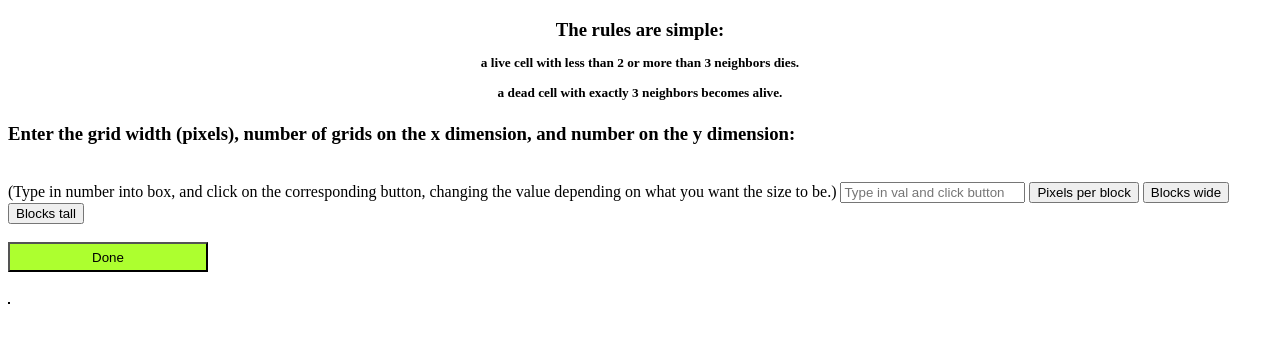
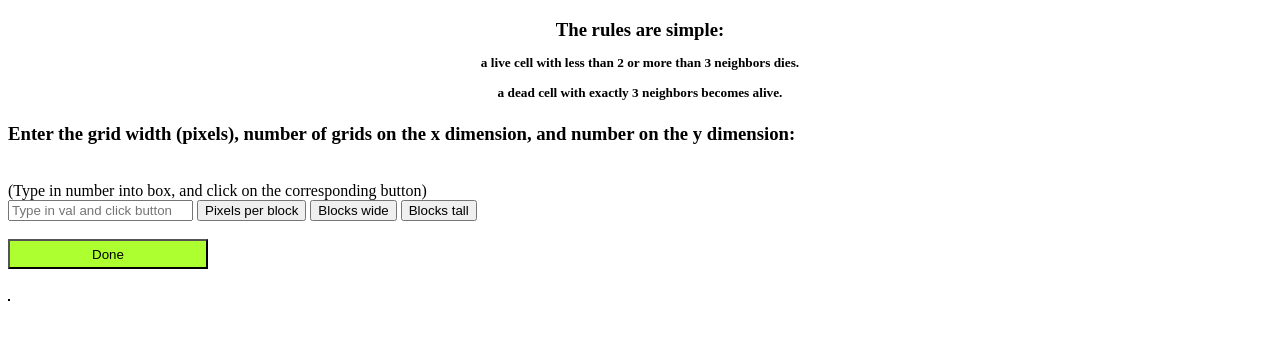
Before and after one commit to praxxus11/praxxus11.github.io, a plain HTML site: page conway.html in a window 1280 px wide. Shown: the part 61-404 px from the top of the page. Drawn offline with Linux system fonts and the light colour scheme.

Commit message:
Update conway.html

```diff
--- a/conway.html
+++ b/conway.html
@@ -47,7 +47,8 @@
         </script>
         <h3>Enter the grid width (pixels), number of grids on the x dimension, and number on the y dimension:</h3>
         <br>
-        (Type in number into box, and click on the corresponding button, changing the value depending on what you want the size to be.)
+        (Type in number into box, and click on the corresponding button)
+        <br>
         <input id='canvas_create' placeholder="Type in val and click button"></input>
         <button onclick='changePix()'>Pixels per block</button>
         <button onclick='changeWid()'>Blocks wide</button>
```
